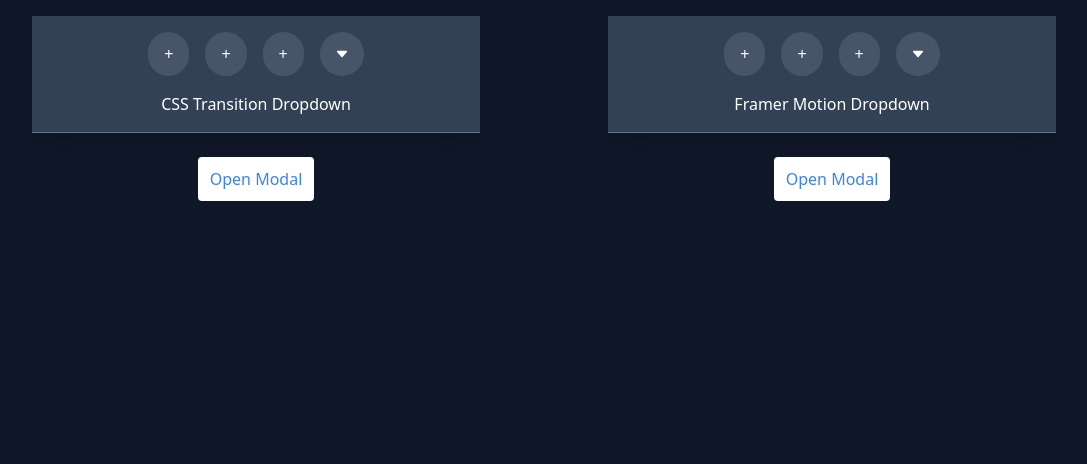
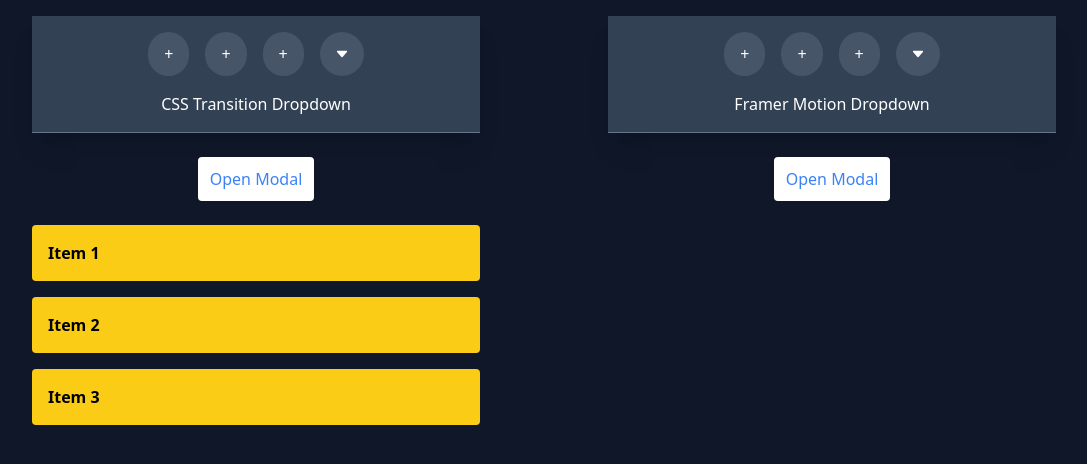
Before and after one commit to Dmitriy24S/multilevel-dropdown-menu-react, a React (Create React App) app: page / in a window 1280 px wide. Shown: the top 464 px of the page, without its empty margins (96-1183 px from the left). Built offline with nearby package versions, Linux system fonts and the light colour scheme.

Commit message:
feat: :sparkles: add auto height list open transition example

```diff
--- a/src/App.tsx
+++ b/src/App.tsx
@@ -1,19 +1,22 @@
 import "./App.css";
 import CSSTranDropdown from "./components/CSSTranDropdown";
+import CSSTranListHeight from "./components/CSSTranListHeight";
 import CSSTranModal from "./components/CSSTranModal";
 import FramerDropdown from "./components/FramerDropdown";
 import FramerModal from "./components/FramerModal";
 
 function App() {
   return (
-    <div className="App min-h-screen overflow-x-hidden">
-      <main className="p-4 flex flex-1 flex-wrap justify-evenly gap-4">
+    <div className="App min-h-screen text-white overflow-x-hidden">
+      <main className="p-4 flex flex-1 flex-wrap items-start justify-evenly gap-4">
         {/* CSS Transition */}
         <section className="w-[45%] max-w-md min-w-[16rem] flex flex-col gap-6 items-center justify-center">
           {/* CSS Transition nav dropdown */}
           <CSSTranDropdown />
           {/* CSS Transition modal */}
           <CSSTranModal />
+          {/* CSS Transition auto height list */}
+          <CSSTranListHeight />
         </section>
 
         {/* Framer Motion */}
--- /dev/null
+++ b/src/components/CSSTranListHeight.tsx
@@ -0,0 +1,53 @@
+import { useRef, useState } from "react";
+import { dataText } from "../dataText";
+
+const CSSTranListHeight = () => {
+  const [activeItemIndex, setActiveItemIndex] = useState(-1);
+  const itemRefs = useRef<(HTMLParagraphElement | null)[]>([]);
+
+  const handleItemClick = (index: number) => {
+    if (index === activeItemIndex) {
+      setActiveItemIndex(-1);
+    } else {
+      setActiveItemIndex(index);
+    }
+  };
+
+  return (
+    <div className="list-auto-height-container">
+      <ul className="list flex flex-col gap-4">
+        {dataText.map((item, index) => {
+          const isActive = activeItemIndex === index;
+          const height = isActive ? itemRefs.current[index]?.offsetHeight : 0;
+
+          return (
+            <li key={index}>
+              <button
+                aria-label="expand text"
+                onClick={() => handleItemClick(index)}
+                className="text-left bg-yellow-400 text-black p-4 hover:bg-[hsl(48,98%,64%)] rounded transition-all"
+              >
+                <h5 className="font-bold">{item.title}</h5>
+                <div
+                  className="body-text-container overflow-hidden transition-all"
+                  style={{ height }}
+                >
+                  <p
+                    className="pt-2.5"
+                    ref={(ref) => {
+                      itemRefs.current[index] = ref;
+                    }}
+                  >
+                    {item.bodyText}
+                  </p>
+                </div>
+              </button>
+            </li>
+          );
+        })}
+      </ul>
+    </div>
+  );
+};
+
+export default CSSTranListHeight;
--- a/src/components/FramerDropdown.tsx
+++ b/src/components/FramerDropdown.tsx
@@ -16,7 +16,7 @@
       console.log(nodeMenuRef?.current?.offsetHeight);
       setMenuHeight2(nodeMenuRef.current.offsetHeight);
     }
-  }, [activeMenu2, isDropdownMenuOpen2]);
+  }, [activeMenu2]);
 
   // Handle click outside - close dropdown
   const dropdownMenuRef2 = useRef<HTMLLIElement>(null);
--- /dev/null
+++ b/src/dataText.tsx
@@ -0,0 +1,15 @@
+export const dataText = [
+  {
+    title: "Item 1",
+    bodyText: "Lorem ipsum dolor sit amet, consectetur adipiscing elit.",
+  },
+  {
+    title: "Item 2",
+    bodyText:
+      "Maecenas semper risus sed quam porttitor, quis tincidunt mi consectetur.",
+  },
+  {
+    title: "Item 3",
+    bodyText: "Vestibulum imperdiet malesuada libero, interdum lobortis leo.",
+  },
+];
```
